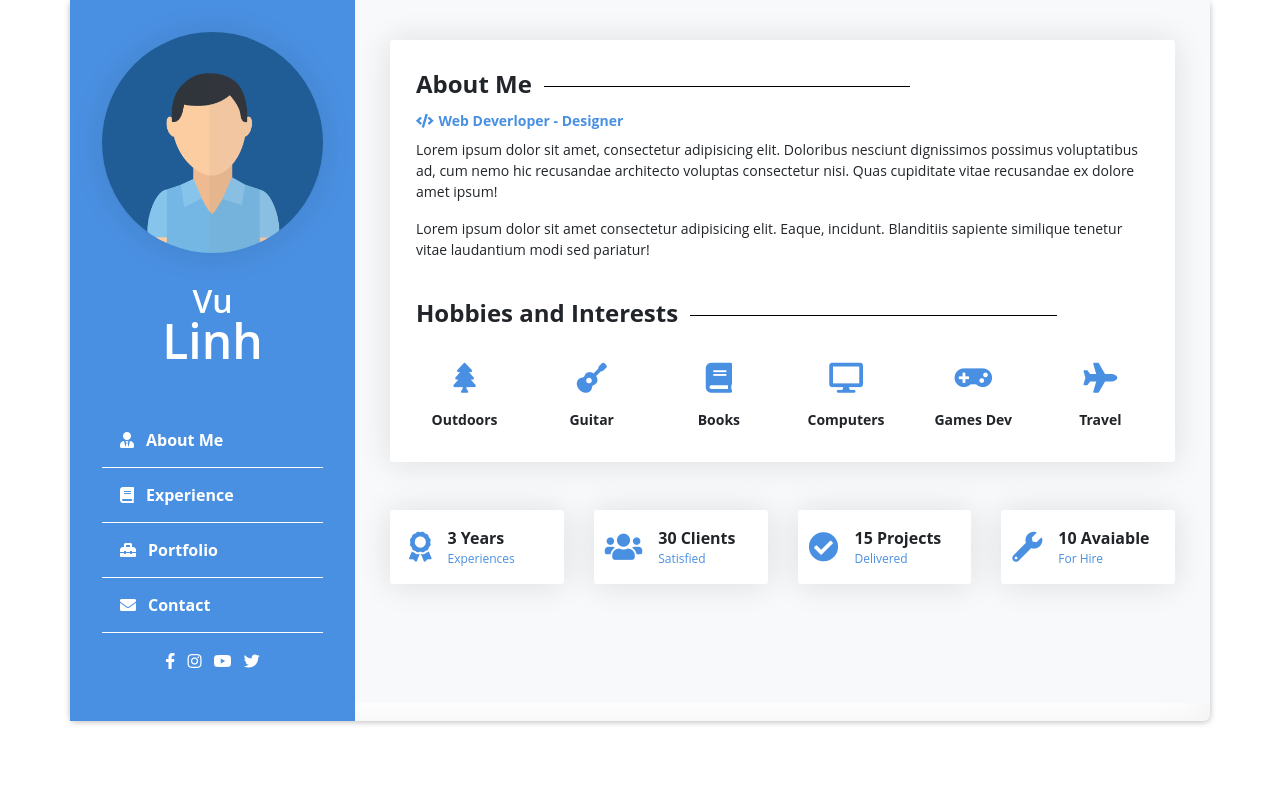
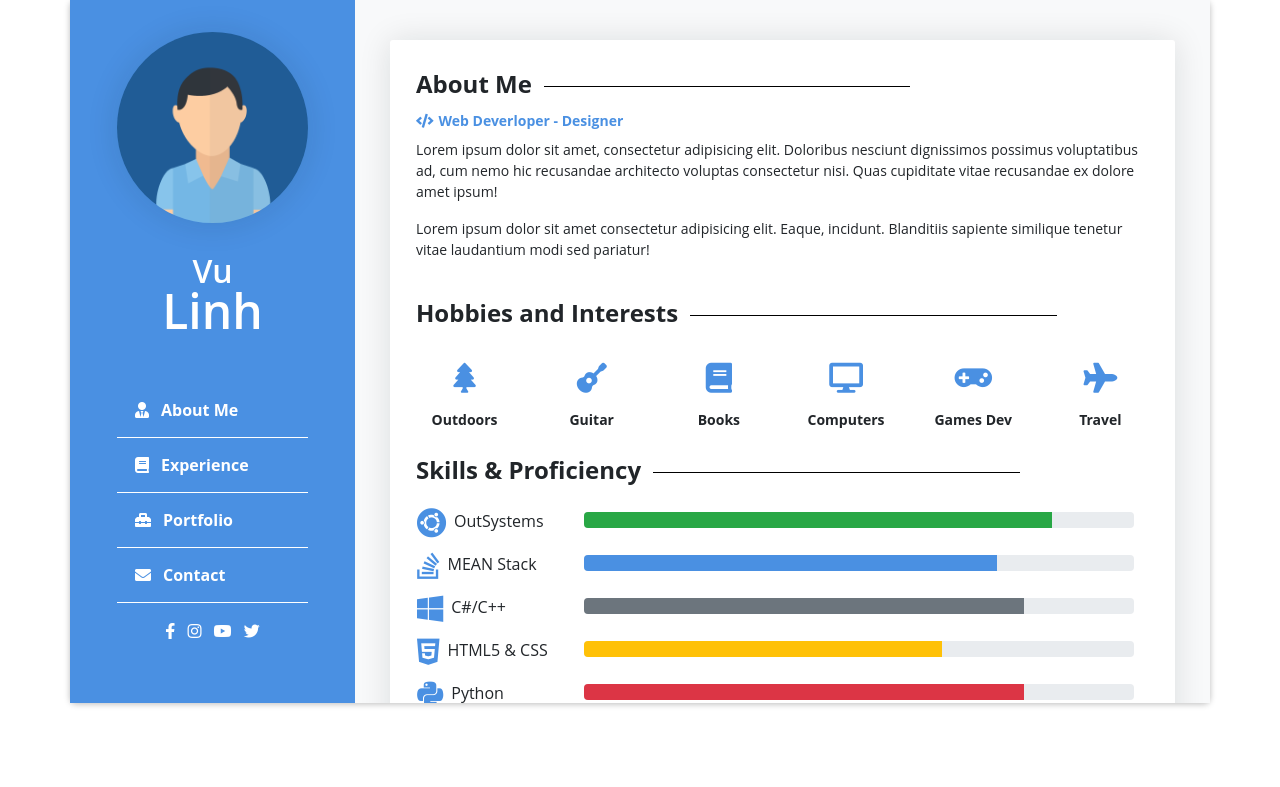
Before and after one commit to linhvq1/CSE485_VuQuyenLinh_1851060148_Big_Project, a PHP site: page / in a window 1280 px wide. Shown: the top 787 px of the page. Run offline with PHP 8.4, Linux system fonts and the light colour scheme.

Commit message:
index-add skill: progress;sidebar: p-32px

```diff
--- a/index.php
+++ b/index.php
@@ -17,8 +17,8 @@
         <div class="container">
             <div class="row">
                 <div class="col-12 col-sm-12 col-md-5 col-lg-3 text-white sidebar background-blue">
-                    <div class="mx-auto">
-                        <figure class="profile-image mx-auto">
+                    <div class="col-md-12 mx-auto">
+                        <figure class="profile-image mx-auto d-flex flex-column justify-content-center">
                             <img class="img-fluid rounded-circle" src="img/unnamed.png" alt="profile_pic">
                             <figcaption class="text-center"><small class="d-block">Vu</small>Linh</figcaption>
                         </figure>
@@ -43,7 +43,7 @@
                         <p>Lorem ipsum dolor sit amet, consectetur adipisicing elit. Doloribus nesciunt dignissimos possimus voluptatibus ad, cum nemo hic recusandae architecto voluptas consectetur nisi. Quas cupiditate vitae recusandae ex dolore amet ipsum!</p>
                         <p>Lorem ipsum dolor sit amet consectetur adipisicing elit. Eaque, incidunt. Blanditiis sapiente similique tenetur vitae laudantium modi sed pariatur!</p>
                         <h3 class="sideline font-weight-bold mb-3">Hobbies and Interests</h3>
-                        <div class="row interests">
+                        <div class="row interests mb-3">
                             <div class="col-4 col-md-4 col-lg-2 text-center mt-3">
                                 <i class="text-primary fas fa-tree mb-3"></i>
                                 <h6 class="font-weight-bold">Outdoors</h6>
@@ -68,6 +68,81 @@
                                 <i class="text-primary fas fa-plane mb-3"></i>
                                 <h6 class="font-weight-bold">Travel</h6>
                             </div>
+                        </div>
+                        <h3 class="sideline font-weight-bold mb-3">Skills & Proficiency</h3>
+                        <style>
+                                .item .card{
+                                    box-shadow: none;
+                                    padding: 0px 15px 5px 15px;
+                                    /* padding-left: 15px; */
+                                }
+                                @media (max-width: 992px) {
+                                    .level-title{
+                                        font-size: 15px;
+                                    }
+                                    .level-title-1{
+                                        margin-left: 4px;
+                                        font-size: 14px;
+                                    }
+                                }
+                        </style>
+                        <div class="skillset d-flex flex-column align-items-start">
+                            <div class="row item w-100">
+                                <div class="col-lg-3 card card--stats d-flex flex-row align-items-center">
+                                    <i class="fab fa-ubuntu fs-2"></i>
+                                    <h5 class="level-title level-title-1 text-wrapper ml-2 mt-1">OutSystems</h5>
+                                </div>
+                                <div class="col-lg-9 progress mt-2 pl-0 pr-0 level-bar">
+                                    <div class="progress-bar bg-success" role="progressbar" style="width: 85%" ></div>
+                                </div><!--//level-bar-->
+                            </div><!--//item-->
+
+                            <div class="row item w-100">
+                                <div class="col-lg-3 card card--stats d-flex flex-row align-items-center">
+                                    <i class="fab fa-stack-overflow fs-2"></i>
+                                    <h5 class="level-title text-wrapper ml-2 mt-1">MEAN Stack</h5>
+                                </div>
+                                <div class="col-lg-9 progress mt-2 pl-0 pr-0 level-bar">
+                                    <div class="progress-bar bg-primary" role="progressbar" style="width: 75%" ></div>
+                                </div><!--//level-bar-->
+                            </div><!--//item-->
+                            <div class="row item w-100">
+                                <div class="col-lg-3 card card--stats d-flex flex-row align-items-center">
+                                    <i class="fab fa-windows fs-2"></i>
+                                    <h5 class="level-title text-wrapper ml-2 mt-1">C#/C++</h5>
+                                </div>
+                                <div class="col-lg-9 progress mt-2 pl-0 pr-0 level-bar">
+                                    <div class="progress-bar bg-secondary" role="progressbar" style="width: 80%" ></div>
+                                </div><!--//level-bar-->
+                            </div><!--//item-->
+                            <div class="row item w-100">
+                                <div class="col-lg-3 card card--stats d-flex flex-row align-items-center">
+                                    <i class="fab fa-html5 fs-2"></i>
+                                    <h5 class="level-title text-wrapper ml-2 mt-1">HTML5 &amp; CSS</h5>
+                                </div>
+                                <div class="col-lg-9 progress mt-2 pl-0 pr-0 level-bar">
+                                    <div class="progress-bar bg-warning" role="progressbar" style="width: 65%" ></div>
+                                </div><!--//level-bar-->
+                            </div><!--//item-->
+                            <div class="row item w-100">
+                                <div class="col-lg-3 card card--stats d-flex flex-row align-items-center">
+                                    <i class="fab fa-python fs-2"></i>
+                                    <h5 class="level-title text-wrapper ml-2 mt-1">Python</h5>
+                                </div>
+                                <div class="col-lg-9 progress mt-2 pl-0 pr-0 level-bar">
+                                    <div class="progress-bar bg-danger" role="progressbar" style="width: 80%" ></div>
+                                </div><!--//level-bar-->
+                            </div><!--//item-->
+                            <div class="row item w-100">
+                                <div class="col-lg-3 card card--stats d-flex flex-row align-items-center">
+                                    <i class="fab fa-java fs-2"></i>
+                                    <h5 class="level-title text-wrapper ml-2 mt-1">java</h5>
+                                </div>
+                                <div class="col-lg-9 progress mt-2 pl-0 pr-0 level-bar">
+                                    <div class="progress-bar bg-info" role="progressbar" style="width: 70%" ></div>
+                                </div><!--//level-bar-->
+                            </div><!--//item-->
+
                         </div>
                     </div>
                     <div class="row mt-5">
--- a/scss/_sidebar.scss
+++ b/scss/_sidebar.scss
@@ -1,5 +1,5 @@
 .sidebar {
-    padding: 32px 32px 15px;
+    padding: 32px;
     img {
         box-shadow: 0 1px 32px rbga(20, 23, 26, 0.12);
     }
```
